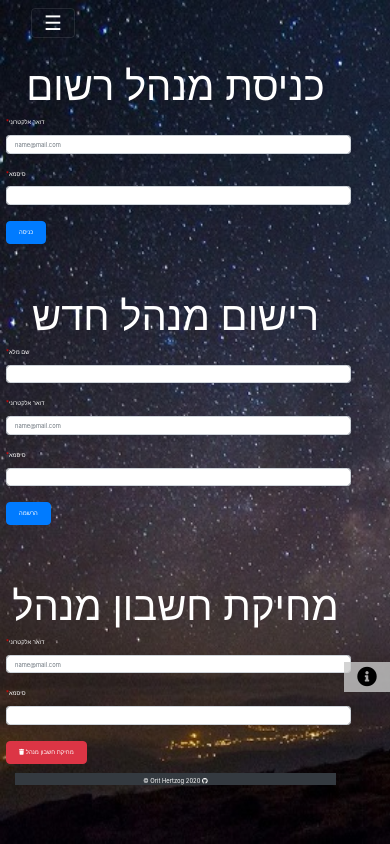
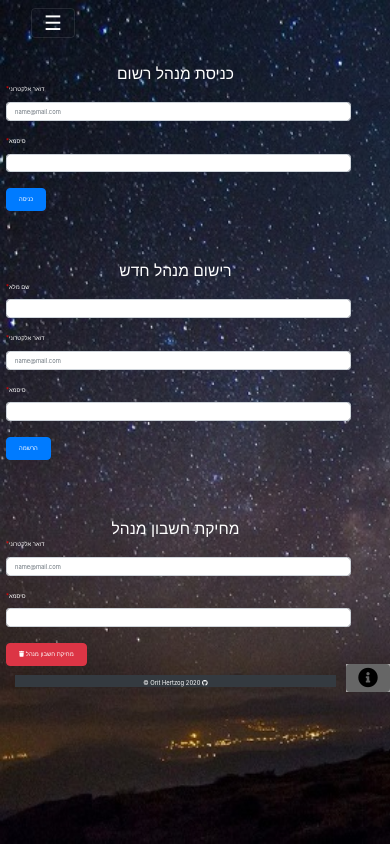
Before and after one commit to orityhertzog/covInd, a Flask app: page /adminsEnter in a window 390 px wide. Run offline with Flask 2, Linux system fonts and the light colour scheme; some libraries are stand-ins or nearby versions.

Commit message:
added some changes to make the website more responsive

```diff
--- a/static/style.css
+++ b/static/style.css
@@ -88,6 +88,10 @@ form {
 }
 #side-nav a {
     font-size: 1.5vw;
+}
+#sidebar-button{
+    border: none !important;
+    background-color: #666666;
 }
 
 footer {
@@ -184,7 +188,7 @@ form button {
 }
 
 
-@media (max-width: 550px) {
+@media (max-width: 768px) {
 body{
     width: 90%;
 }
--- a/templates/admin/admins_login-register.html
+++ b/templates/admin/admins_login-register.html
@@ -1,7 +1,7 @@
 {% extends 'home.html' %}
 {% block content %}
 
-<header><h1>כניסת מנהל רשום</h1></header>
+<header>כניסת מנהל רשום</header>
 <div class="admin-login">
     <form method="post" name="admin-login">
         <div class="form-group form-register">
@@ -16,7 +16,7 @@
     </form>
 </div>
 <br><br>
-<header><h1>רישום מנהל חדש</h1></header>
+<header>רישום מנהל חדש</header>
 <div class="admin-login">
     <form method="post" name="admin-login">
          <div class="form-group form-register">
@@ -35,7 +35,7 @@
     </form>
 </div>
 <br><br>
-<header><h1>מחיקת חשבון מנהל</h1></header>
+<header>מחיקת חשבון מנהל</header>
 <div class="admin-erase">
     <form method="post" name="admin-erase">
         <div class="form-group form-register">
--- a/templates/admin/admins_page.html
+++ b/templates/admin/admins_page.html
@@ -9,12 +9,12 @@
 
 </head>
 <body>
-    <br><header><h1>שלום {{full_name}}</h1></header>
+    <br><header>שלום {{full_name}}</header>
     <center>
         <div>
             <br><h3> :מספר הכרטיסים שהוזמנו סך הכל </h3>
             <h4>{{tickets_amount}}</h4>
-            <hr>
+            <hr style="width:65vw; height:1vw">
             <div>
                 <h3>:כרטיסים לפי שמות </h3>
                 <table class="table table-dark table-striped table-bordered table-hover table-sm ml-3">
@@ -32,7 +32,7 @@
                 </table>
             </div>
 
-            <hr>
+            <hr style="width:65vw; height:1vw">
             <table class="table table-dark table-striped table-bordered table-hover table-sm ml-3">
                <h3> :ציוד </h3>
                 <thead>
--- a/templates/home.html
+++ b/templates/home.html
@@ -37,7 +37,7 @@
     <aside>
         <nav role="navigation" class="navbar navbar-expand-lg" id="sidebar">
             <div id="side-nav" class="bg-light">
-                <button class="navbar-toggler hidden-lg-up" data-toggle="collapse" data-target="#sidebarCollapse">
+                <button class="navbar-toggler hidden-lg-up" id="sidebar-button" data-toggle="collapse" data-target="#sidebarCollapse">
                   <i class="fa fa-info-circle" aria-hidden="true" style="color:black"></i>
                 </button>
                 <div class="collapse navbar-collapse p-3" id="sidebarCollapse">
--- a/templates/user/confirm_editing.html
+++ b/templates/user/confirm_editing.html
@@ -7,8 +7,8 @@
 <!--        <h2>הודעה מתאימה תשלח לדואר האלקטרוני שהוזן</h2>-->
     </header>
     <center>
-        <a class="btn btn-danger p-1"  href="{{url_for('cancel_register')}}"> <i class="fa fa-trash"> </i> ביטול הרשמה  </a>
-        <a class="btn btn-warning p-1" href="{{url_for('edit_register', email_='#')}}"> <i class="fa fa-cog"> </i> עריכת הרשמה </a>
+        <a class="btn btn-danger p-1" style="width:auto"  href="{{url_for('cancel_register')}}"> <i class="fa fa-trash"> </i> ביטול הרשמה  </a>
+        <a class="btn btn-warning p-1" style="width:auto" href="{{url_for('edit_register', email_='#')}}"> <i class="fa fa-cog"> </i> עריכת הרשמה </a>
     </center>
 </div>
 
--- a/templates/user/confirm_registration.html
+++ b/templates/user/confirm_registration.html
@@ -7,8 +7,8 @@
 <!--        <h2>הודעה מתאימה תשלח לדואר האלקטרוני שהוזן</h2>-->
     </header>
     <center>
-        <a class="btn btn-danger p-1" href="{{url_for('cancel_register')}}"> <i class="fa fa-trash"> </i> ביטול הרשמה  </a>
-        <a class="btn btn-warning p-1" href="{{url_for('edit_register', email_='#')}}"> <i class="fa fa-cog"> </i> עריכת הרשמה </a>
+        <a class="btn btn-danger p-1" style="width:auto" href="{{url_for('cancel_register')}}"> <i class="fa fa-trash"> </i> ביטול הרשמה  </a>
+        <a class="btn btn-warning p-1" style="width:auto" href="{{url_for('edit_register', email_='#')}}"> <i class="fa fa-cog"> </i> עריכת הרשמה </a>
     </center>
 </div>
 
```
Also changed, not shown: templates/user/edit_registration.html (+4 -4 lines).
